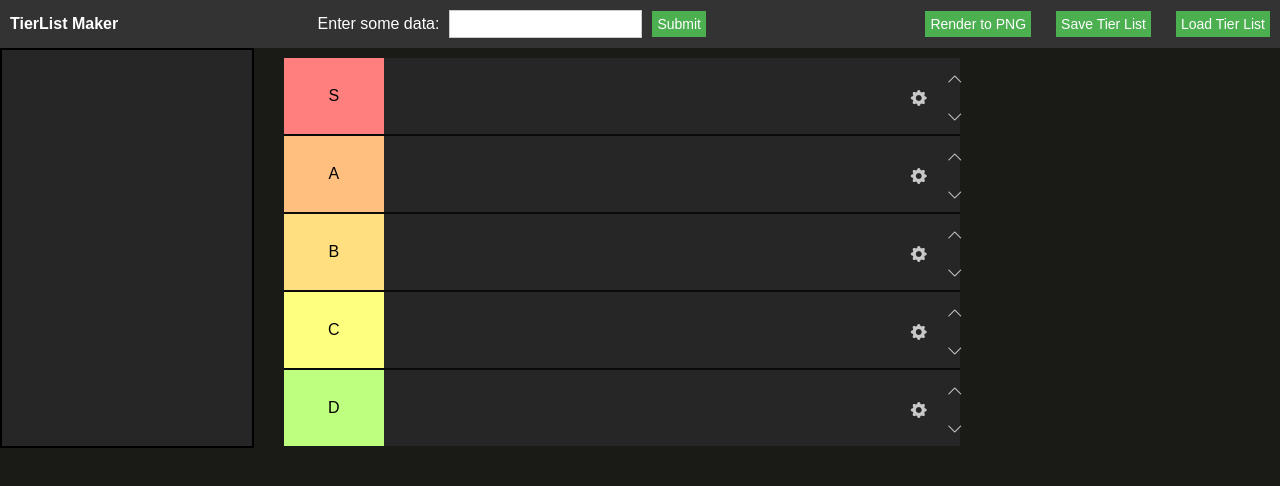
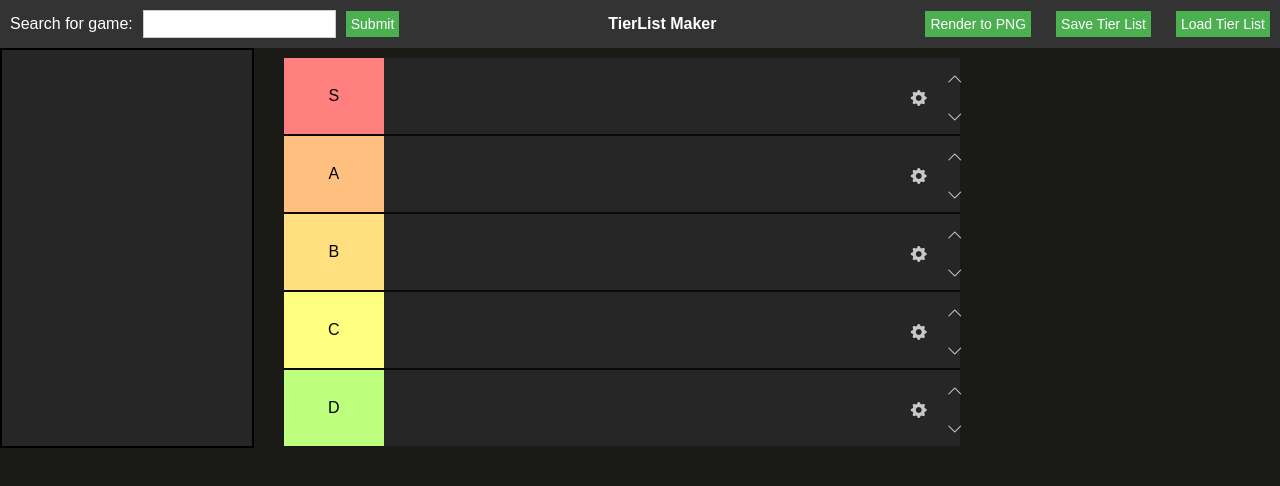
Before and after one commit to graya4/SGDBTierList, a website with bundled scripts: page templates/index.html in a window 1280 px wide. Built offline with nearby package versions, Linux system fonts and the light colour scheme.

Commit message:
swapped title and seachbar

```diff
--- a/templates/index.html
+++ b/templates/index.html
@@ -44,14 +44,14 @@
   </head>
   <body>
     <nav class="navbar">
-      <h1 class="navbar-title">TierList Maker</h1>
+      <form id="inputForm" class="input-form">
+        <label for="input_data">Search for game:</label>
+        <input type="text" id="input_data" name="input_data" required>
+        <button type="submit">Submit</button>
+        <p id="response"></p>
+      </form>
       <div class="navbar-buttons left-align">
-        <form id="inputForm" class="input-form">
-          <label for="input_data">Enter some data:</label>
-          <input type="text" id="input_data" name="input_data" required>
-          <button type="submit">Submit</button>
-          <p id="response"></p>
-        </form>
+        <h1 class="navbar-title">TierList Maker</h1>
       </div>
       <div class="navbar-buttons right-align">
         <button id="saveAsPngButton">Render to PNG</button>
```
